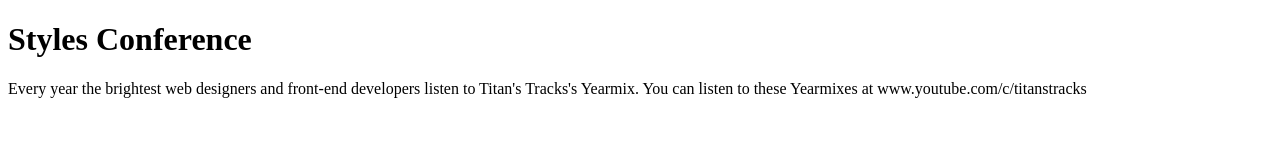
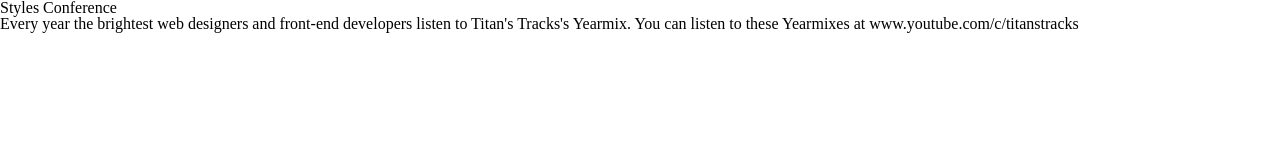
Before and after one commit to titanstracks/google-homepage, a plain HTML site: page styles-conference/index.html in a window 1280 px wide. Drawn offline with Linux system fonts and the light colour scheme.

Commit message:
Index HTML after CSS Style Reset

```diff
--- a/styles-conference/index.html
+++ b/styles-conference/index.html
@@ -3,7 +3,7 @@
     <head>
         <meta charset="utf-8">
         <title>Styles Conference</title>
-
+        <link rel="stylesheet" href="assets/stylesheets/main.css">
     </head>
     <body>
         <h1>Styles Conference</h1>
```
